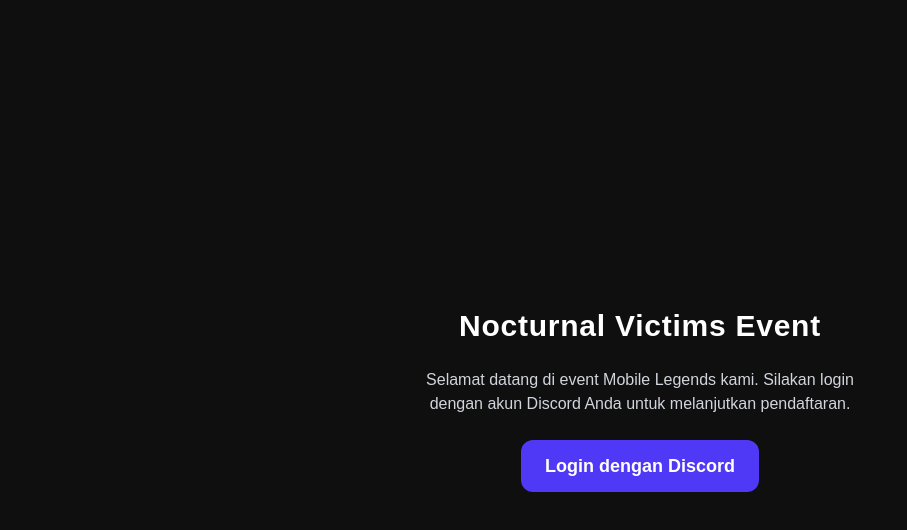
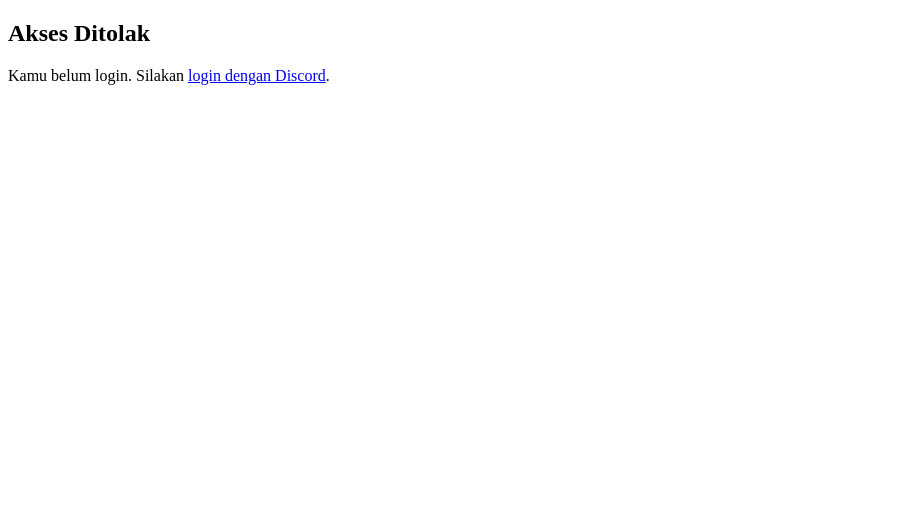
Before and after one commit to YayChia/discord-oauth-site, a Next.js app: page / in a window 1280 px wide. Shown: the top 530 px of the page, without its empty margins (0-907 px from the left). Built offline with nearby package versions, Linux system fonts and the light colour scheme; no server answers.

Commit message:
Fix: separate client logic from server in /event page

```diff
--- /dev/null
+++ b/app/event/EventContent.tsx
@@ -0,0 +1,16 @@
+// app/event/EventContent.tsx
+'use client';
+
+import { signOut } from "next-auth/react";
+
+export default function EventContent({ session }: { session: any }) {
+  return (
+    <div>
+      <h1>Selamat datang, {session.user.name}!</h1>
+      <p>ID Discord kamu: {session.user.id}</p>
+      <button onClick={() => signOut()} className="mt-4 bg-red-600 px-4 py-2 rounded">
+        Logout
+      </button>
+    </div>
+  );
+}
--- a/app/layout.tsx
+++ b/app/layout.tsx
@@ -1,11 +1,19 @@
-// app/layout.tsx
-import './globals.css';
-import { ReactNode } from 'react';
+// app/event/page.tsx
+import { getServerSession } from "next-auth";
+import { authOptions } from "../api/auth/[...nextauth]/route";
+import EventContent from "./EventContent";
 
-export default function RootLayout({ children }: { children: ReactNode }) {
-  return (
-    <html lang="en">
-      <body>{children}</body>
-    </html>
-  );
+export default async function EventPage() {
+  const session = await getServerSession(authOptions);
+
+  if (!session) {
+    return (
+      <div>
+        <h2>Akses Ditolak</h2>
+        <p>Kamu belum login. Silakan <a href="/api/auth/signin">login dengan Discord</a>.</p>
+      </div>
+    );
+  }
+
+  return <EventContent session={session} />;
 }
```
